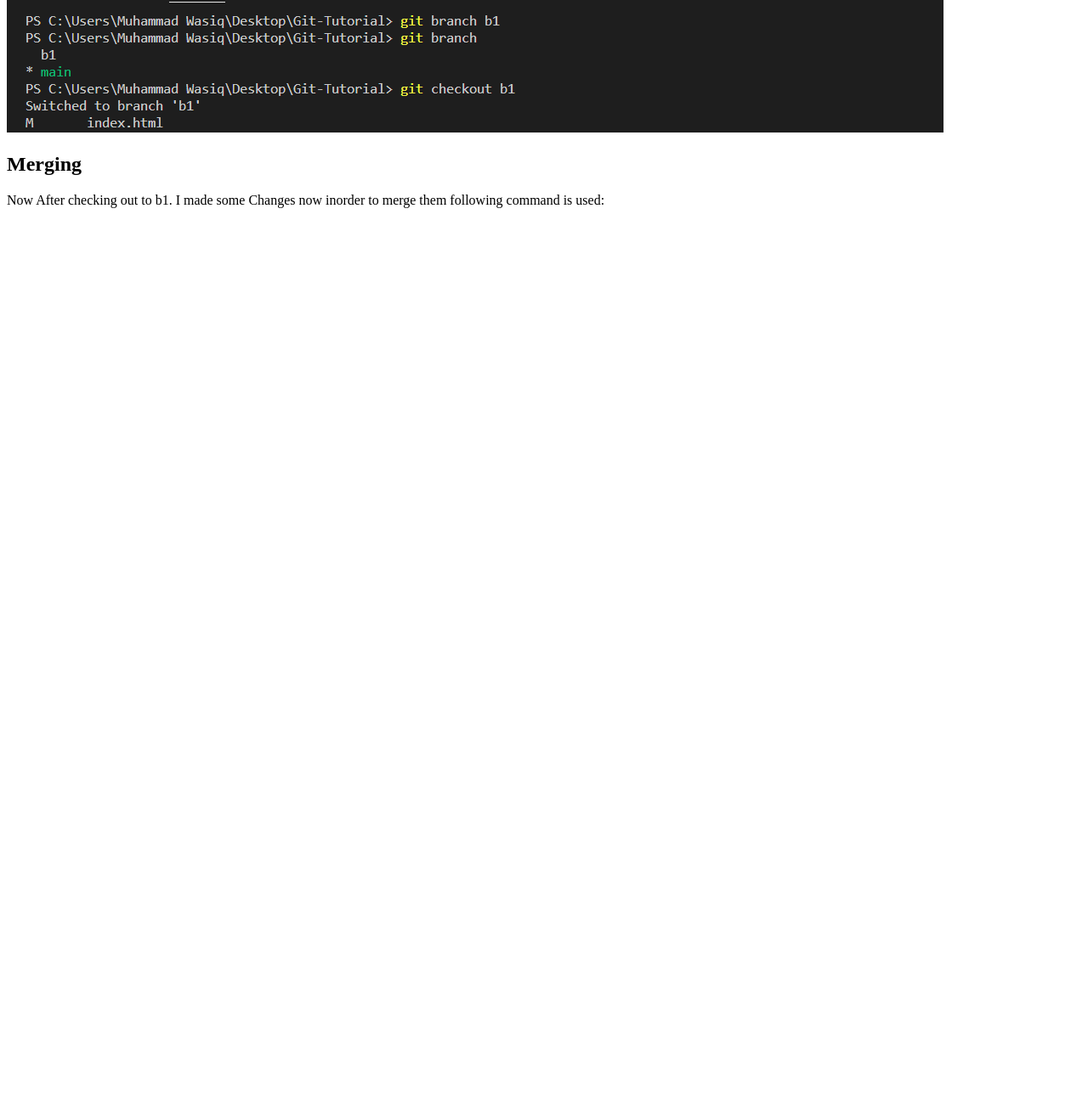
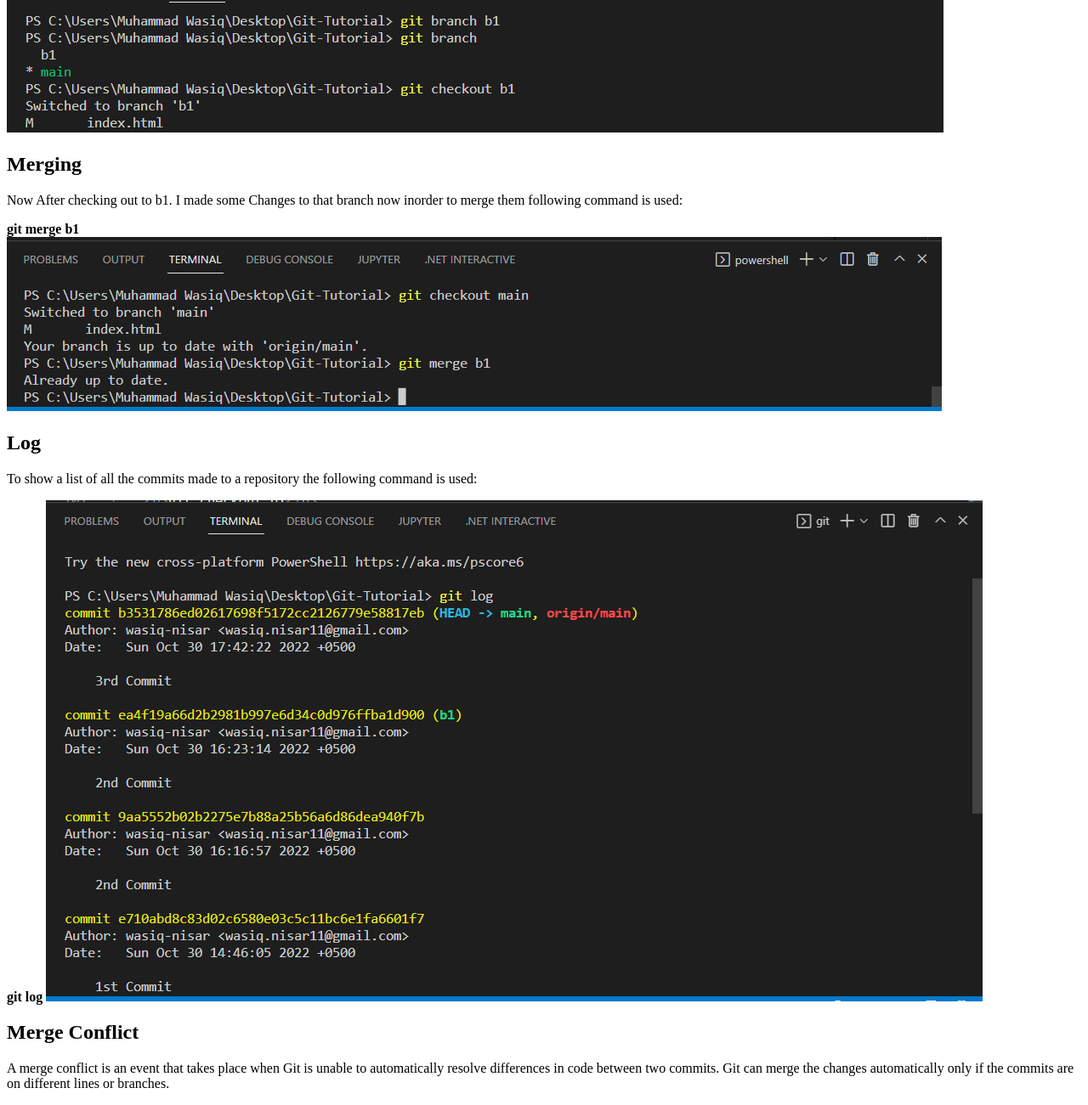
Before and after one commit to bcsf19a019/GitHub-Tutorial, a plain HTML site: page index.html in a window 1280 px wide. Shown: the part 10509-11810 px from the top of the page at 85% size. Before the commit the page ends 10770 px from the top, so only its background shows below. Drawn offline with Linux system fonts and the light colour scheme.

Commit message:
4th Commit

```diff
--- a/index.html
+++ b/index.html
@@ -109,8 +109,21 @@
     <img src="git branch.png" alt="">
 
     <h2>Merging</h2>
-    <p>Now After checking out to b1. I made some Changes now inorder to merge them following command is used: </p>
-    <b></b>
+    <p>Now After checking out to b1. I made some Changes to that branch now inorder to merge them following command is
+        used: </p>
+    <b>git merge b1</b>
+    <br>
+    <img src="git merge.png" alt="">
+
+    <h2>Log</h2>
+    <p>To show a list of all the commits made to a repository the following command is used: </p>
+    <b>git log</b>
+    <img src="git log.png" alt="">
+
+    <h2>Merge Conflict</h2>
+    <p>A merge conflict is an event that takes place when Git is unable to automatically resolve differences in code
+        between two commits. Git can merge the changes automatically only if the commits are on different lines or
+        branches.</p>
 
     <!-- <h2>Git Status</h2>
     <p>We can check the status of the repository. For this the following command is used: </p>
--- /dev/null
+++ b/styles.css
@@ -0,0 +1,3 @@
+body {
+    margin-bottom: 2px;
+}
```
Also changed, not shown: git log.png (added), git merge.png (added).
